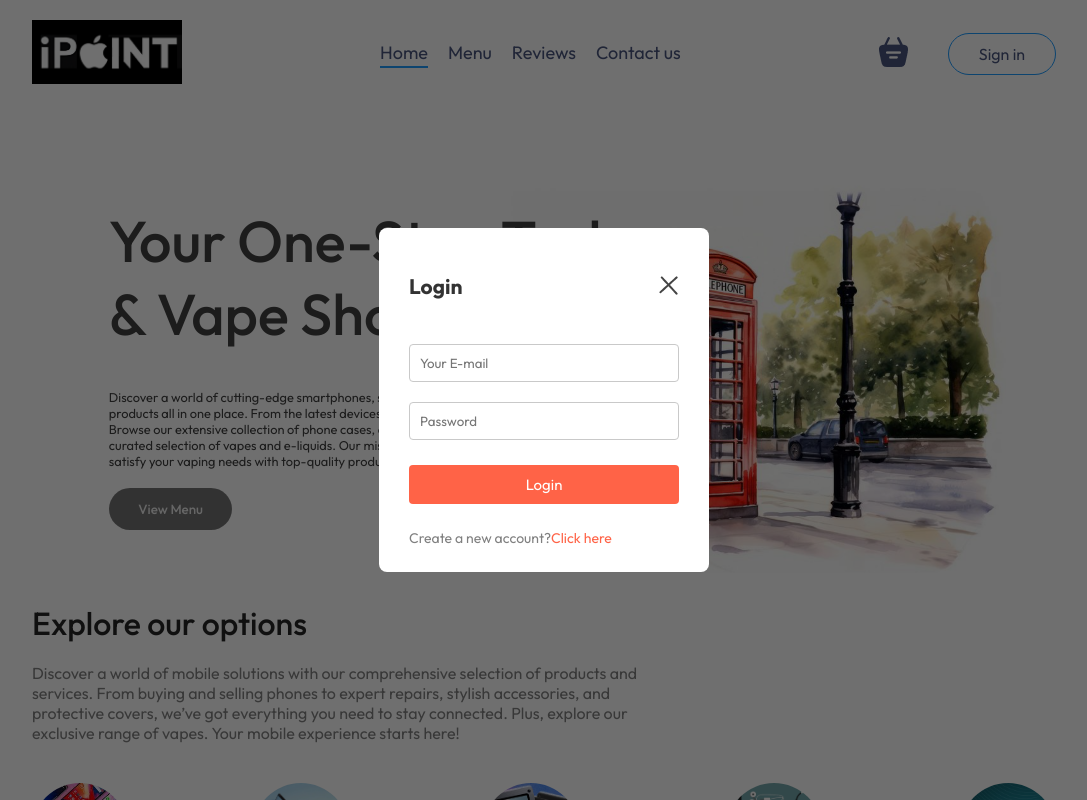
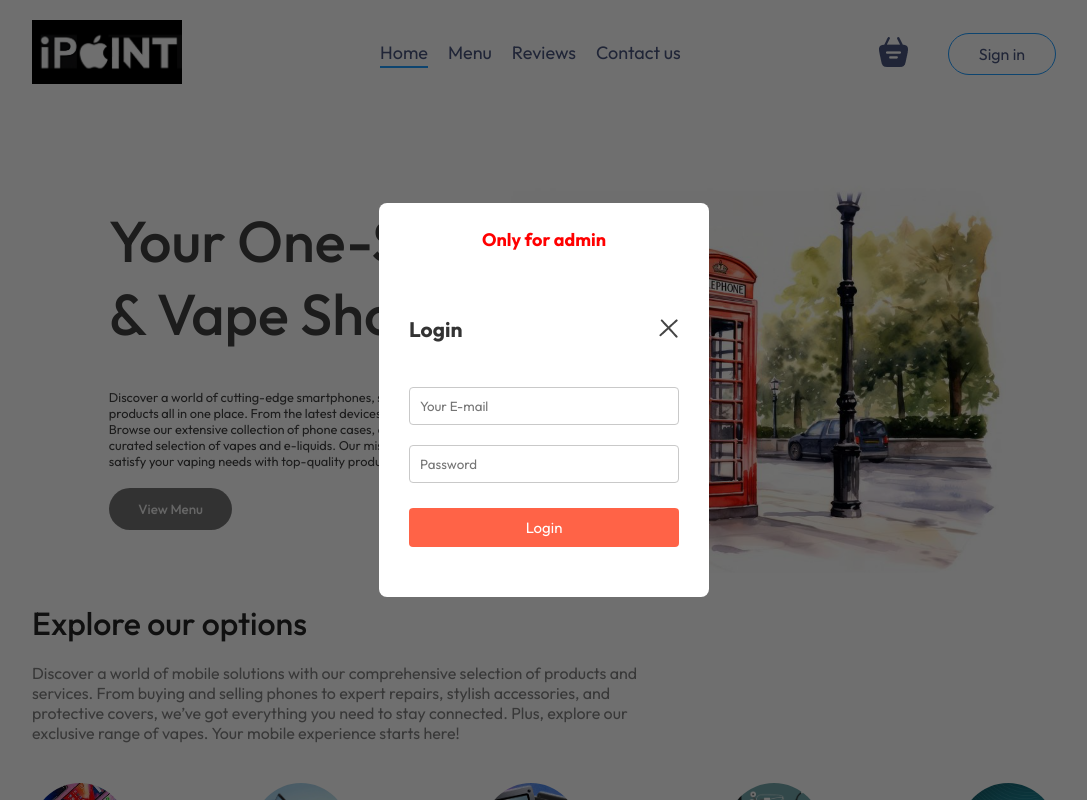
Before and after one commit to TanishAfre/DK_Food_Website, a React (Vite) app in the folder frontend/: page / in a window 1280 px wide. Both pictures are taken after a click on the button "Sign in". Shown: the top 800 px of the page, without its empty margins (96-1183 px from the left). Built offline with nearby package versions, Linux system fonts and the light colour scheme; a web font is replaced by a local one.

Commit message:
:wrench: removing register and adding admin only

```diff
--- a/frontend/src/components/Login/Login.css
+++ b/frontend/src/components/Login/Login.css
@@ -6,6 +6,13 @@
     background-color: #00000090;
     display:grid;
 }
+.admin-only {
+    text-align: center;
+    color: red;
+    font-weight: bold;
+    margin-bottom: 20px;
+    font-size: 18px;
+  }
 .login-container{
     place-self:center;
     width:max(23vw, 330px);
--- a/frontend/src/components/Login/Login.jsx
+++ b/frontend/src/components/Login/Login.jsx
@@ -58,6 +58,7 @@ const Login = () => {
   return (
     <div className="login">
       <form className="login-container " onSubmit={handelOnSupmit}>
+      <p className="admin-only">Only for admin</p>
         <div className="login-title">
           <h2>{currentState}</h2>
           <img
@@ -66,6 +67,7 @@ const Login = () => {
             alt=""
           />
         </div>
+
           <div className="login-inputs">
             {currentState === "Login" ? (
               <></>
@@ -93,6 +95,7 @@ const Login = () => {
               required
             />
           </div>
+
           {currentState === "Sing UP" ? (
             <button type="submit" onClick={handleSignup}>
               Sign Up
@@ -118,8 +121,8 @@ const Login = () => {
           )}
           {currentState === "Login" ? (
             <p>
-            Create a new account?
-            <span onClick={() => setCurrentState("Sing UP")}>Click here</span>
+
+              <span onClick={() => setCurrentState("Sing UP")}></span>
             </p>
           ) : (
             <p>
@@ -127,6 +130,7 @@ const Login = () => {
               <span onClick={() => setCurrentState("Login")}>Login here</span>
             </p>
           )}
+
       </form>
       <Toaster />
     </div>
```
Lines whose indentation alone changed are shown as unchanged.
